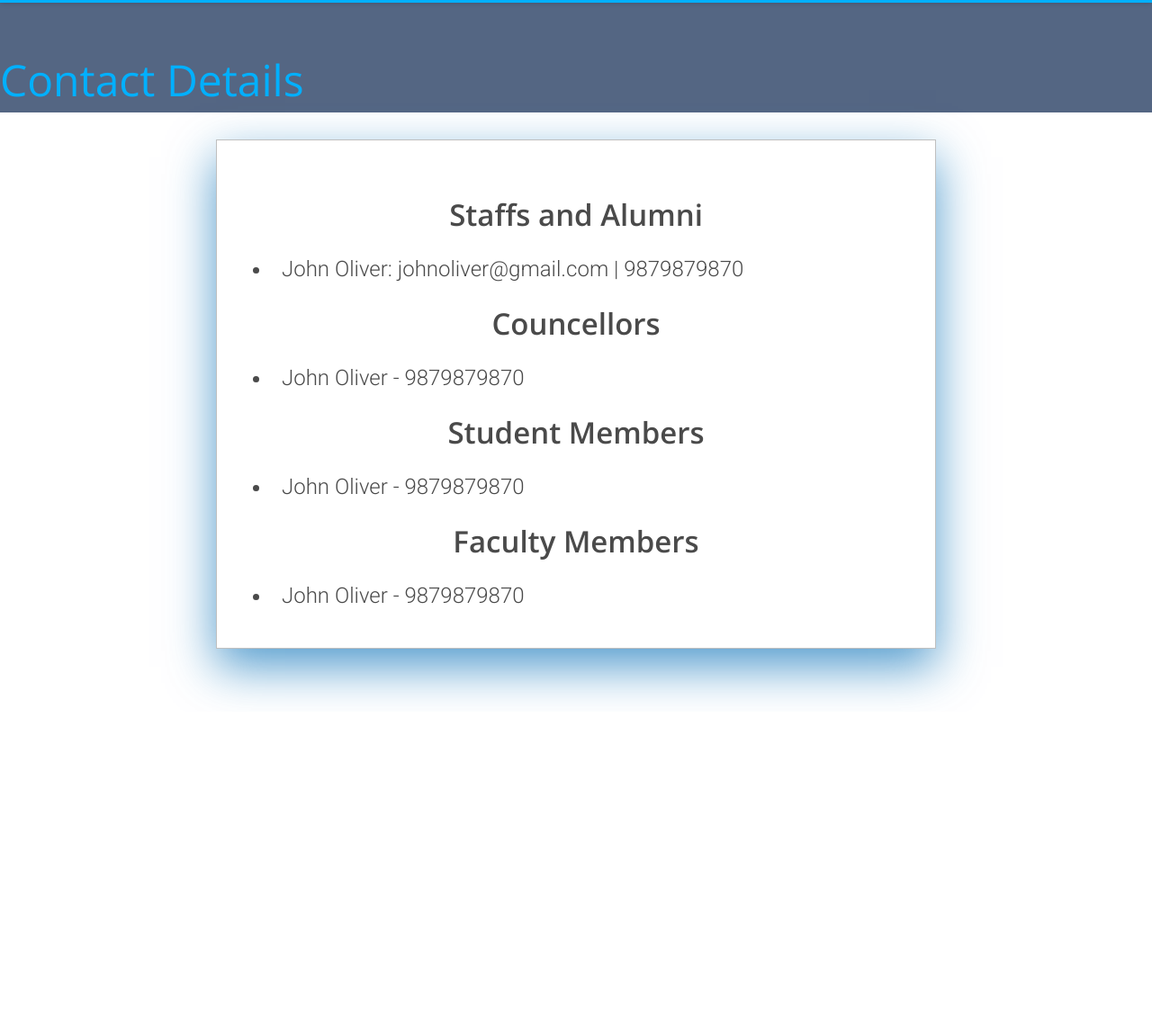
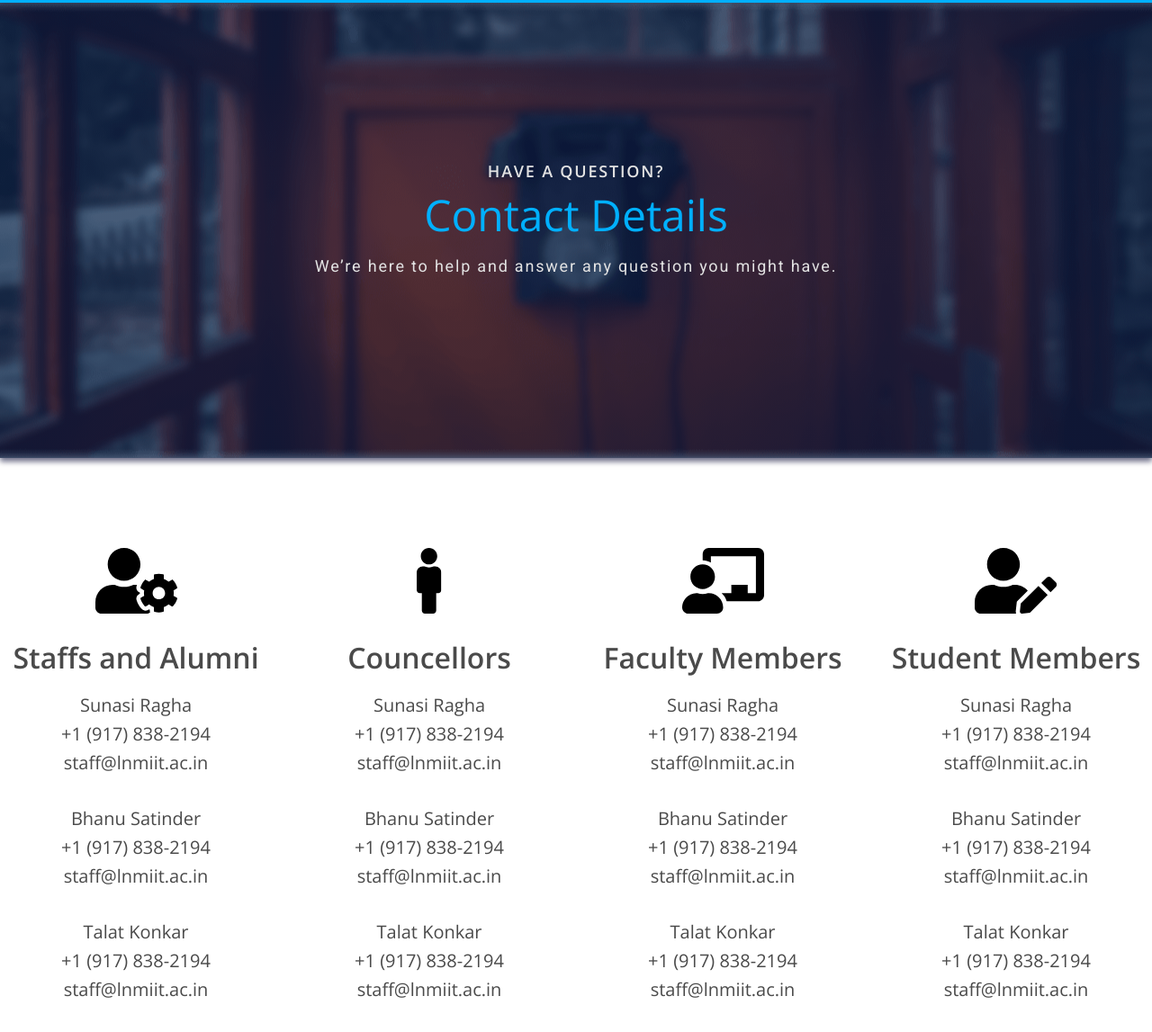
Before and after one commit to ankushdutt/Center-of-Wellness-Website, a plain HTML site: page contacts.html in a window 1280 px wide. Shown: the part 57-1204 px from the top of the page at 90% size. Before the commit the page ends 848 px from the top, so only its background shows below. Drawn offline with nearby package versions, Linux system fonts and the light colour scheme.

Commit message:
improve contact details page

```diff
--- a/assets/css/style.css
+++ b/assets/css/style.css
@@ -3,6 +3,39 @@
 * {
     margin: 0;
     padding: 0;
+}
+
+h1 {
+    font-family: 'Open Sans', sans-serif;
+    font-size: 48px;
+    font-weight: 300;
+    padding-top: 50px;
+    color: #00B0FF;
+}
+
+h2 {
+    font-family: 'Open Sans', sans-serif;
+    font-style: normal;
+    font-weight: 300;
+    font-size: 42px;
+    line-height: 54px;
+    text-align: center;
+}
+
+h3 {
+    font-family: 'Open Sans', sans-serif;
+    font-style: normal;
+    font-weight: 600;
+    font-size: 32px;
+    line-height: 45px;
+    margin-top: 20px;
+}
+
+h4, li {
+    padding-top: 20px;
+    font-family: 'Roboto', sans-serif;
+    font-weight: 300;
+    font-size: 24px;
 }
 
 .navbar {
@@ -15,7 +48,7 @@ a.navbar-item, .navbar-link {
     padding: 0 1px;
     margin: 0 15px;
 }
-a.navbar-item:hover {
+a.navbar-item:hover, a.navbar-item:focus {
     background-color: #00B0FF;
     color: white;
 }
@@ -50,10 +83,6 @@ a.navbar-item:hover:before, a.navbar-item:focus:before, a.navbar-item:hover:afte
 }
 /* Animation End */
 
-.hero-contact {
-    background-image: url();
-    background: rgba(0, 28, 70, 0.67);
-}
 .hero-image {
    padding-top: 100px;
 }
@@ -61,22 +90,6 @@ a.navbar-item:hover:before, a.navbar-item:focus:before, a.navbar-item:hover:afte
 .hero-text {
     padding: 100px 20px;
  }
-
-h1 {
-    font-family: 'Open Sans', sans-serif;
-    font-size: 48px;
-    font-weight: 300;
-    padding-top: 50px;
-    color: #00B0FF;
-}
-
-h4, li {
-    padding-top: 20px;
-    font-family: 'Roboto', sans-serif;
-    font-weight: 300;
-    text-align: left;
-    font-size: 24px;
-}
 
 .button {
     font-family: 'Roboto', sans-serif;
@@ -117,29 +130,12 @@ blockquote {
     padding-bottom: 20px;
 }
 
-h2 {
-    font-family: 'Open Sans', sans-serif;
-    font-style: normal;
-    font-weight: 300;
-    font-size: 42px;
-    line-height: 54px;
-    text-align: center;
-}
-
-.card, .card-contact {
+.card {
     border: 0.5px solid rgba(0, 0, 0, 0.25);
-    /* box-shadow: 0 20px 50px rgba(8, 112, 184, 0.7); */
     box-shadow: 0px 4px 6px rgba(0, 0, 0, 0.1);
     margin-top: 30px;
     margin-bottom: 70px;
-}
-
-.card-contact {
-    /* border: 0.5px solid #00B0FF; */
-    text-align: center;
-    padding: 40px;
-    width: 800px;
-    box-shadow: 0 20px 50px rgba(8, 112, 184, 0.7);
+    border-radius: 10px;
 }
 
 .column .card {
@@ -147,14 +143,6 @@ h2 {
     margin-right: 100px;
 }
 
-h3 {
-    font-family: 'Open Sans', sans-serif;
-    font-style: normal;
-    font-weight: 600;
-    font-size: 33px;
-    line-height: 45px;
-    margin-top: 20px;
-}
 
 .blog-image {
     margin: 100px 50px;
@@ -168,9 +156,60 @@ h3 {
     background-color: #00B0FF;
     text-align: center;
     padding: 15px 0;
+    border-radius: 10px 10px 0px 0px;
 }
 
 .card-content {
     border: 0.5px solid #00B0FF;
     text-align: center;
+    border-radius: 0px 0px 10px 10px;
 }
+
+/* -------------CONTACT PAGE------------- */
+.hero-contact {
+    background-image: linear-gradient(rgba(0, 28, 70, 0.67), rgba(0, 28, 70, 0.67)), url("../image-svg/contact.png");
+    text-align: center;
+    height: 506px;
+    background-position: center;
+    box-shadow: 0px 4px 6px rgba(0, 3, 47, 0.568);
+    margin-bottom: 50px;
+}
+
+.hero-contact h4 {
+    color: #E3E3E3;
+    padding-top: 175px;
+    font-family: Open Sans;
+    font-style: normal;
+    font-weight: 600;
+    font-size: 18px;
+    line-height: 25px;
+    letter-spacing: 0.1em;
+}
+
+.hero-contact h1 {
+    padding-top: 0px;
+    padding-bottom: 10px;
+}
+
+.hero-contact p {
+    font-family: Roboto;
+    font-style: normal;
+    font-weight: normal;
+    font-size: 18px;
+    line-height: 21px;
+    text-align: center;
+    letter-spacing: 0.1em;
+    color: #E3E3E3;
+}
+
+.contact-col {
+    text-align: center;
+    margin-top: 50px;
+}
+
+.contact-details {
+    font-family: Open Sans;
+    font-size: 20px;
+    line-height: 32px;
+    padding: 15px 0px;
+}
--- a/contacts.html
+++ b/contacts.html
@@ -67,26 +67,100 @@
     </div>
   </nav>
 
+  <!-- -----------------HERO-CONTACT----------------- -->
   <div class="hero-contact">
+    <h4>HAVE A QUESTION?</h4>
     <h1>Contact Details</h1>
+    <p>We’re here to help and answer any question you might have. </p>
   </div>
-  <center>
-    <div class="container">
 
-        <div class="card-contact">
-            <h3>Staffs and Alumni</h3>
-            <li>John Oliver: johnoliver@gmail.com | 9879879870</li>
-            <h3>Councellors</h3>
-            <li>John Oliver - 9879879870</li>
-            <h3>Student Members</h3>
-            <li>John Oliver - 9879879870</li>
-            <h3>Faculty Members</h3>
-            <li>John Oliver - 9879879870</li>
+  <!-- -----------------CONTACTS----------------- -->
+  <div class="columns">
+    <div class="column contact-col">
+      <img src="/assets/image-svg/contact/user-cog-solid.svg">
+      <div class="contact-info">
+        <h3>Staffs and Alumni</h3>
+        <div class="contact-details">
+          Sunasi Ragha <br>
+          +1 (917) 838-2194 <br>
+          staff@lnmiit.ac.in
         </div>
+        <div class="contact-details">
+          Bhanu Satinder <br>
+          +1 (917) 838-2194 <br>
+          staff@lnmiit.ac.in
+        </div>
+        <div class="contact-details">
+          Talat Konkar <br>
+          +1 (917) 838-2194 <br>
+          staff@lnmiit.ac.in
+        </div>
+      </div>
     </div>
-    </center>
-
-
+    <div class="column contact-col">
+      <img src="/assets/image-svg/contact/male-solid.svg">
+      <div class="contact-info">
+        <h3>Councellors</h3>
+        <div class="contact-details">
+          Sunasi Ragha <br>
+          +1 (917) 838-2194 <br>
+          staff@lnmiit.ac.in
+        </div>
+        <div class="contact-details">
+          Bhanu Satinder <br>
+          +1 (917) 838-2194 <br>
+          staff@lnmiit.ac.in
+        </div>
+        <div class="contact-details">
+          Talat Konkar <br>
+          +1 (917) 838-2194 <br>
+          staff@lnmiit.ac.in
+        </div>
+      </div>
+    </div>
+    <div class="column contact-col">
+      <img src="/assets/image-svg/contact/chalkboard-teacher-solid.svg">
+      <div class="contact-info">
+        <h3>Faculty Members</h3>
+        <div class="contact-details">
+          Sunasi Ragha <br>
+          +1 (917) 838-2194 <br>
+          staff@lnmiit.ac.in
+        </div>
+        <div class="contact-details">
+          Bhanu Satinder <br>
+          +1 (917) 838-2194 <br>
+          staff@lnmiit.ac.in
+        </div>
+        <div class="contact-details">
+          Talat Konkar <br>
+          +1 (917) 838-2194 <br>
+          staff@lnmiit.ac.in
+        </div>
+      </div>
+    </div>
+    <div class="column contact-col">
+      <img src="/assets/image-svg/contact/user-edit-solid.svg">
+      <div class="contact-info">
+        <h3>Student Members</h3>
+        <div class="contact-details">
+          Sunasi Ragha <br>
+          +1 (917) 838-2194 <br>
+          staff@lnmiit.ac.in
+        </div>
+        <div class="contact-details">
+          Bhanu Satinder <br>
+          +1 (917) 838-2194 <br>
+          staff@lnmiit.ac.in
+        </div>
+        <div class="contact-details">
+          Talat Konkar <br>
+          +1 (917) 838-2194 <br>
+          staff@lnmiit.ac.in
+        </div>
+      </div>
+    </div>
+  </div>
 </body>
 
 <!-- -----------------JAVASCRIPT----------------- -->
```
Also changed, not shown: index.html (+5 -7 lines), assets/image-svg/contact.png (added), assets/image-svg/contact/chalkboard-teacher-solid.svg (added), assets/image-svg/contact/male-solid.svg (added), assets/image-svg/contact/user-cog-solid.svg (added), assets/image-svg/contact/user-edit-solid.svg (added).
